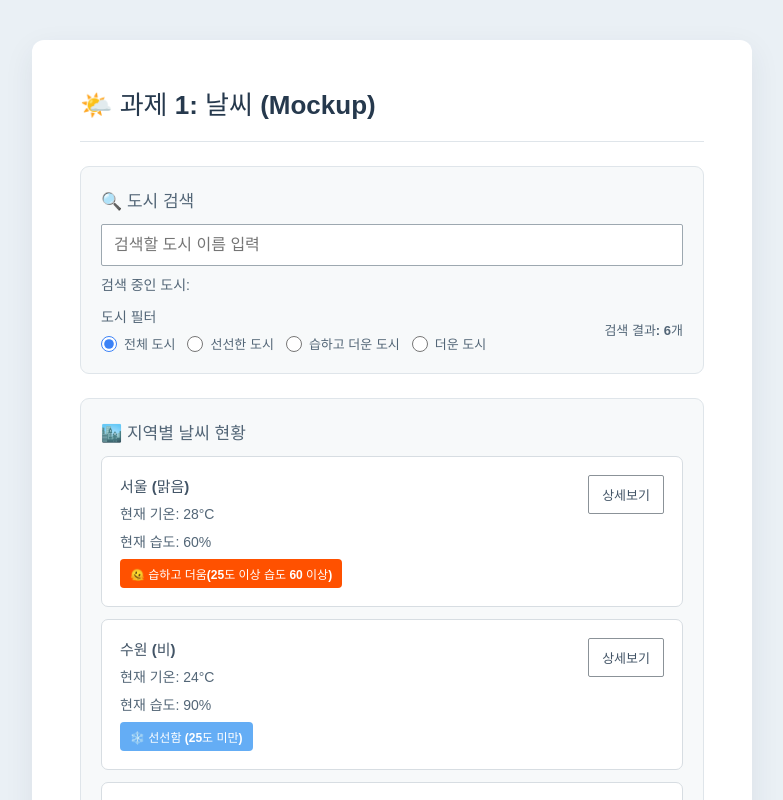
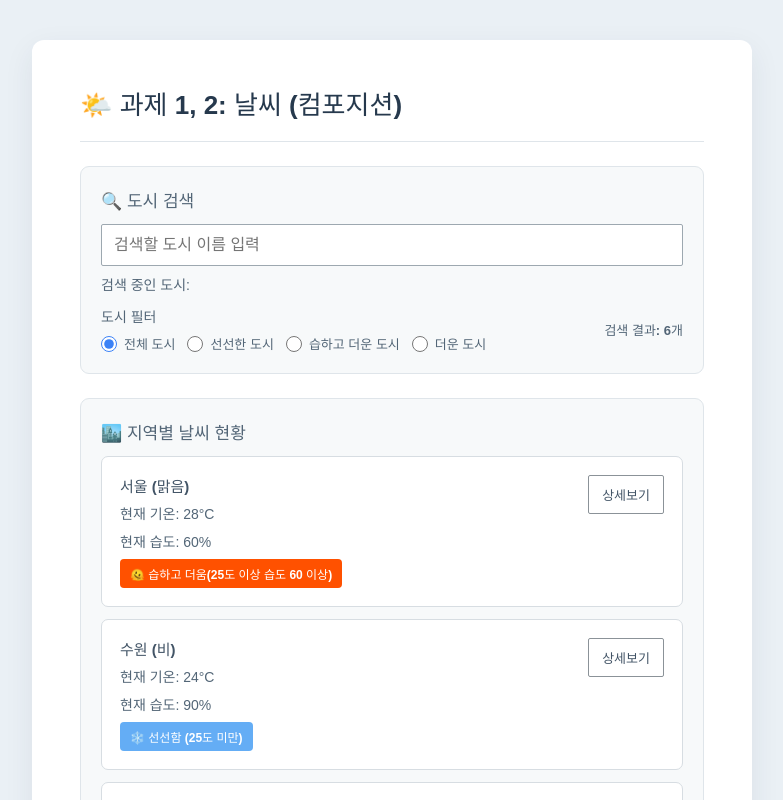
Before and after one commit to iodine-oxide/SKALA_front_0824_0827, a Vue app: page / in a window 1280 px wide. Shown: the top 800 px of the page, without its empty margins (248-1031 px from the left). Built offline with nearby package versions, Linux system fonts and the light colour scheme.

Commit message:
제목 수정

```diff
--- a/src/App.vue
+++ b/src/App.vue
@@ -67,7 +67,7 @@
   <main class="page-wrap">
     <section class="weather-app">
       <header class="app-header">
-        <h1>🌤️ 과제 1: 날씨 (Mockup)</h1>
+        <h1>🌤️ 과제 1, 2: 날씨 (컴포지션)</h1>
       </header>
 
       <section class="panel search-panel">
```
